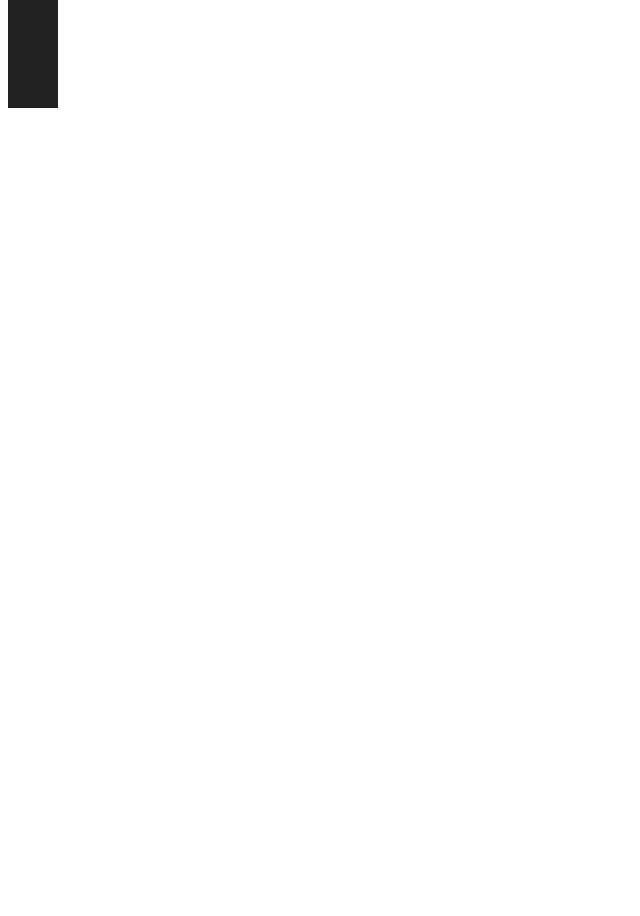
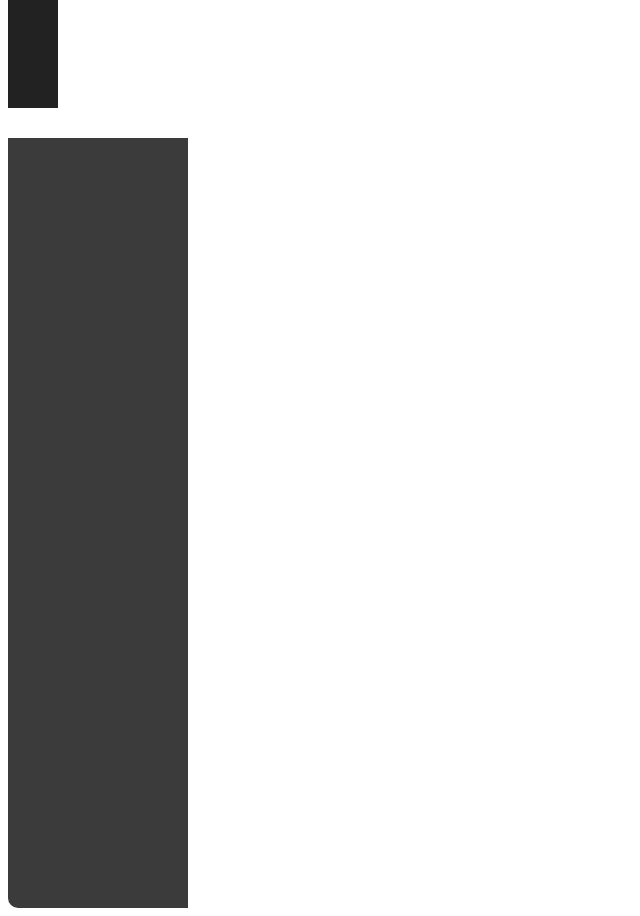
Before and after one commit to jiri132/Flare, a SvelteKit app: page / in a window 1280 px wide. Shown: the part 700-1616 px from the top of the page, without its empty margins (0-640 px from the left). Before the commit the page ends 816 px from the top, so only its background shows below. Built offline with nearby package versions, Linux system fonts and the light colour scheme.

Commit message:
Update SideBar.svelte

```diff
--- a/src/components/SideBar/SideBar.svelte
+++ b/src/components/SideBar/SideBar.svelte
@@ -0,0 +1,54 @@
+<script lang="ts">
+    let width = 180;
+    let resize_width = 20;
+    let offset = 0;
+    let can_drag = false;
+
+    let innerWidth = 0;
+    // let max_width =
+
+    function handleMousedown(event : MouseEvent) {
+        const mouseX = event.clientX;
+        const mouse_on_panel = mouseX;
+
+        offset = mouse_on_panel - width;
+
+        if (mouse_on_panel < width && mouse_on_panel > width - resize_width) {
+            can_drag = true;
+        }
+    }
+
+    function handleMouseUp() {
+        can_drag = false;
+    }
+
+    function handleMouseMove(event : MouseEvent) {
+        if (can_drag) {
+            width = event.clientX - offset - 0;
+            console.log(width);
+            console.log(innerWidth)
+            if (width < 180) {width = 180}
+            if (width > innerWidth * 0.65) {width = innerWidth * 0.65}
+        }
+    }
+
+
+</script>
+
+<svelte:window  on:mouseup={handleMouseUp} on:mousedown={handleMousedown} on:mousemove={handleMouseMove}  bind:innerWidth/>
+
+<div id="panel" class="SideBar" style="width: {width}px;">
+
+</div>
+
+
+<style>
+    .SideBar {
+        min-width: 180px;
+        margin-top: 30px;
+        height: calc(100vh - 30px);
+        max-width: 65vw;
+        background-color: rgb(59, 59, 59);
+        border-radius: 0px 0px 0px 10px ;
+    }
+</style>
```
